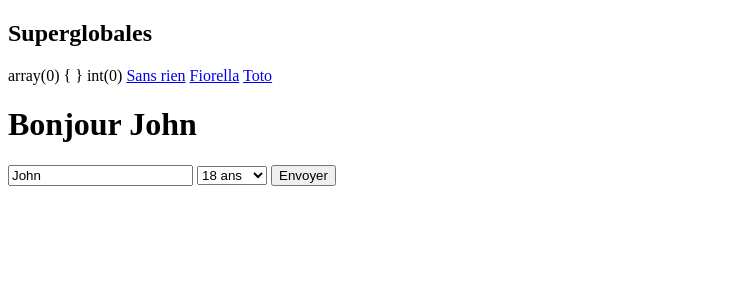
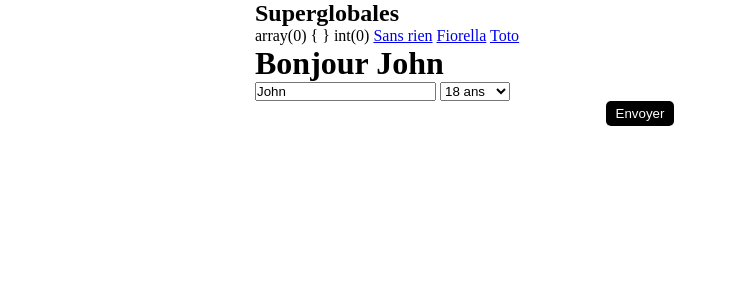
Before and after one commit to cda-chty/php, a PHP site: page / in a window 1280 px wide. Shown: the top 300 px of the page, without its empty margins (0-729 px from the left). Run offline with PHP 8.4, Linux system fonts and the light colour scheme.

Commit message:
Form CSS

```diff
--- a/05-superglobales/index.php
+++ b/05-superglobales/index.php
@@ -4,6 +4,7 @@
     <meta charset="UTF-8">
     <meta name="viewport" content="width=device-width, initial-scale=1.0">
     <title>Superglobales</title>
+    <link rel="stylesheet" href="style.css">
 </head>
 <body>
     <h2>Superglobales</h2>
--- /dev/null
+++ b/05-superglobales/style.css
@@ -0,0 +1,38 @@
+* {
+    box-sizing: border-box;
+    margin: 0;
+    padding: 0;
+}
+
+body {
+    max-width: 800px;
+    margin: auto;
+    padding: 0 15px;
+}
+
+.section {
+    margin-bottom: 15px;
+}
+
+.section label {
+    display: block;
+    margin-bottom: 5px;
+}
+
+.section input, .section select {
+    width: 100%;
+    border: 1px solid #bababa;
+    padding: 8px 10px;
+    border-radius: 5px;
+}
+
+form button {
+    background-color: #000;
+    color: #fff;
+    border: 0;
+    padding: 5px 10px;
+    cursor: pointer;
+    border-radius: 5px;
+    display: block;
+    margin: auto;
+}
```
